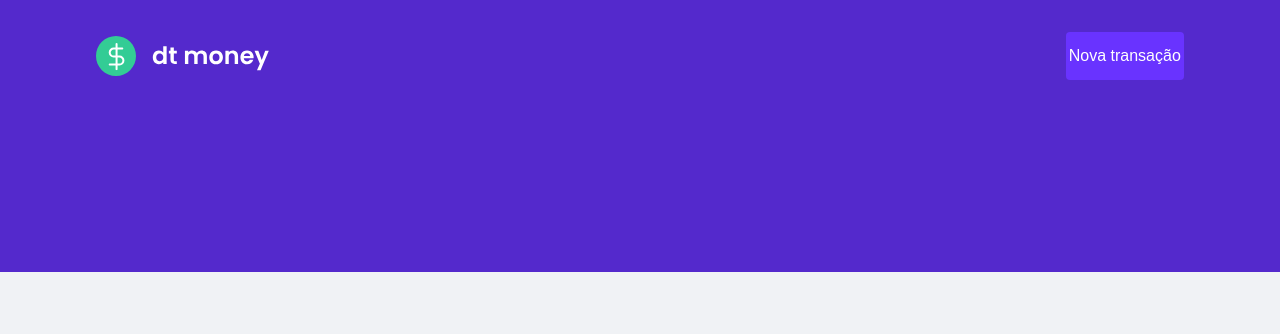
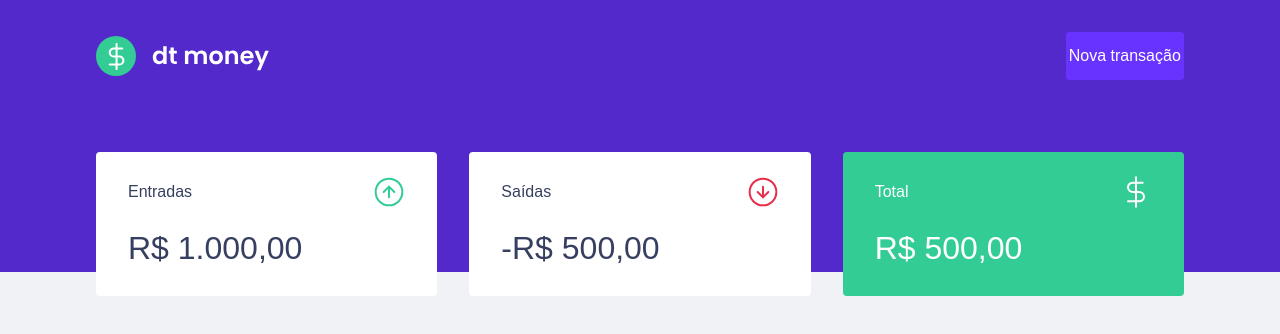
Before and after one commit to j0tappe/trilha-reactjs-02-dtmoney, a React (Create React App) app: page / in a window 1280 px wide. Shown: the top 334 px of the page. Built offline with nearby package versions, Linux system fonts and the light colour scheme.

Commit message:
component dashboard

```diff
--- a/public/index.html
+++ b/public/index.html
@@ -9,7 +9,7 @@
 
 
     <link rel="preconnect" href="https://fonts.gstatic.com" crossorigin>
-    <link href="https://fonts.googleapis.com/css2?family=Poppins&family=Press+Start+2P&display=swap" rel="stylesheet">
+    <link href="https://fonts.googleapis.com/css2?family=Poppins:wght@400;500;600&display=swap" rel="stylesheet">
 
     <title>dtmoney</title>
   </head>
--- a/src/App.tsx
+++ b/src/App.tsx
@@ -1,3 +1,4 @@
+import { Dashboard } from "./components/Dashboard";
 import { Header } from "./components/Header";
 import { GlobalStyle } from "./styles/global";
 
@@ -5,6 +6,7 @@
   return (
     <>
       <Header />
+      <Dashboard />
       <GlobalStyle />
     </>
   );
--- /dev/null
+++ b/src/components/Dashboard/index.tsx
@@ -0,0 +1,10 @@
+import { Summary } from "../Summary";
+import { Container } from "./styles";
+
+export function Dashboard() {
+    return (
+        <Container>
+            <Summary />
+        </Container>
+    )
+}
--- /dev/null
+++ b/src/components/Dashboard/styles.tsx
@@ -0,0 +1,7 @@
+import styled from "styled-components";
+
+export const Container = styled.header`
+    max-width: 1120px;
+    margin: 0 auto;
+    padding: 2.5rem 1rem;
+`
--- /dev/null
+++ b/src/components/Summary/index.tsx
@@ -0,0 +1,33 @@
+import incomeImg from '../../assets/income.svg'
+import outcomeImg from '../../assets/outcome.svg'
+import totalImg from '../../assets/total.svg'
+
+import { Container } from "./styles";
+
+export function Summary() {
+    return (
+        <Container>
+            <div>
+                <header>
+                    <p>Entradas</p>
+                    <img src={incomeImg} alt="Entradas imagem" />
+                </header>
+                <strong>R$ 1.000,00</strong>
+            </div>
+            <div>
+                <header>
+                    <p>Saídas</p>
+                    <img src={outcomeImg} alt="Saidas imagem" />
+                </header>
+                <strong>-R$ 500,00</strong>
+            </div>
+            <div className="highlight-background">
+                <header>
+                    <p>Total</p>
+                    <img src={totalImg} alt="Total imagem" />
+                </header>
+                <strong>R$ 500,00</strong>
+            </div>
+        </Container>
+    )
+}
--- /dev/null
+++ b/src/components/Summary/styles.ts
@@ -0,0 +1,35 @@
+import styled from "styled-components";
+
+export const Container = styled.div`
+    display: grid;
+    grid-template-columns: repeat(3, 1fr);
+    gap: 2rem;
+    margin-top: -10rem;
+
+    div{
+        background: var(--shape);
+        padding: 1.5rem 2rem;
+        border-radius: 0.25rem;
+        color: var(--text-title);
+
+        header {
+            display: flex;
+            align-items: center;
+            justify-content: space-between;
+        }
+
+        strong {
+            display: block;
+            margin-top: 1rem;
+            font-size: 2rem;
+            font-weight: 500;
+            line-height: 3rem;
+        }
+
+        &.highlight-background{
+            background: var(--green);
+            color: #fff;
+        }
+    }
+
+`
--- a/src/styles/global.ts
+++ b/src/styles/global.ts
@@ -6,6 +6,7 @@
 
     --background: #F0F2F5;
     --red: #E52E4D;
+    --green: #33CC95;
     --blue: #5429CC;
     --blue-light: #6933FF;
     --text-title: #363F5F;
```
